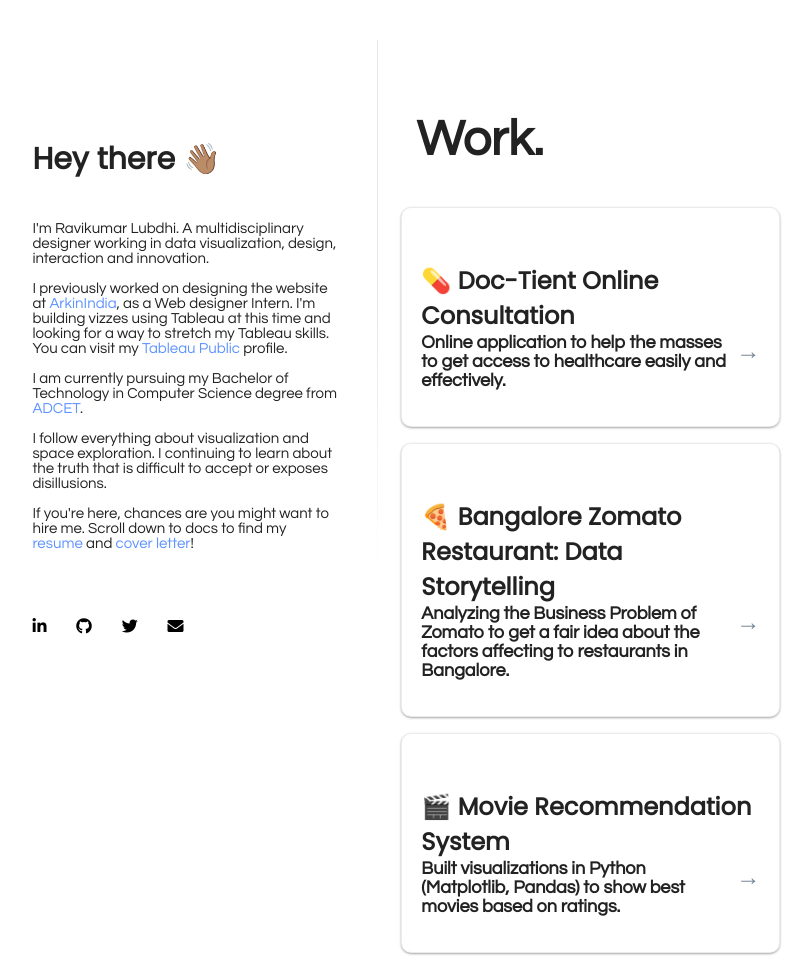
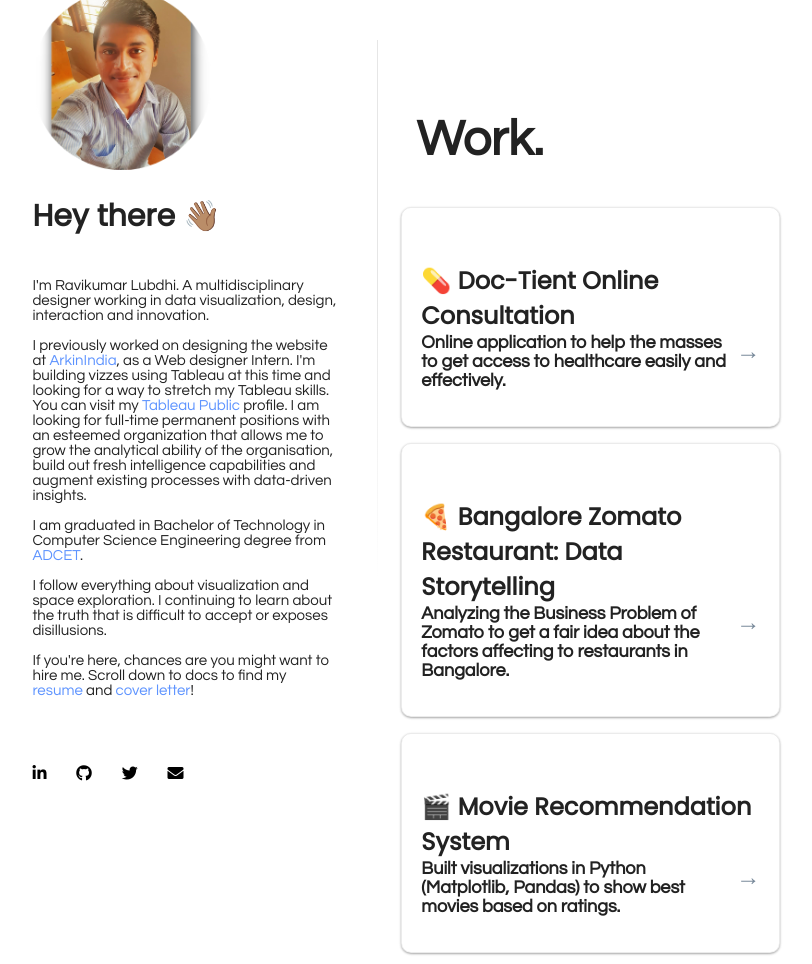
Before and after one commit to ravikumarsl/ravikumarsl.github.io, a plain HTML site: page index.html in a window 1280 px wide. Shown: the top 964 px of the page, without its empty margins (6-818 px from the left). Drawn offline with nearby package versions, Linux system fonts and the light colour scheme; no server answers; a script that the page names is missing.

Commit message:
Updated icon

```diff
--- a/index.html
+++ b/index.html
@@ -21,8 +21,8 @@
 		<div id="spinner"></div>
 	</div>
 	<div id="profile">
-		 <!-- <div id="profile_img" style="background: url(https://pluspng.com/img-png/circle-png-circle-png-hd-1600.png) center;">
-		</div>  -->
+		 <div id="profile_img" style="background: url(https://github.com/ravikumarsl/ravikumarsl.github.io/blob/main/Icon.png) center;">
+		</div>
 		<div id="username">
 			<span style="display: block;">Hey there 👋🏽</span>
 		</div>
@@ -32,8 +32,10 @@
 			<p>I previously worked on designing the website at <a href="https://www.arkinindia.com/">ArkinIndia</a>, as a
 				Web designer Intern. I'm building vizzes using Tableau at this time and looking for a way to stretch my Tableau skills.
 				You can visit my <a href="https://public.tableau.com/profile/ravikumar.lubdhi2562#!">Tableau Public</a> profile.
+				I am looking for full-time permanent positions with an esteemed organization that allows me to grow the analytical ability of the organisation,
+				build out fresh intelligence capabilities and augment existing processes with data-driven insights.
 			</p>
-			<p>I am currently pursuing my Bachelor of Technology in Computer Science degree from <a class="link" href="https://www.adcet.in/">ADCET</a>.
+			<p>I am graduated in Bachelor of Technology in Computer Science Engineering degree from <a class="link" href="https://www.adcet.in/">ADCET</a>.
 			</p>
 			<p>I follow everything about visualization and space exploration. I continuing to learn about the truth that is difficult to
 				accept or exposes disillusions.
```
